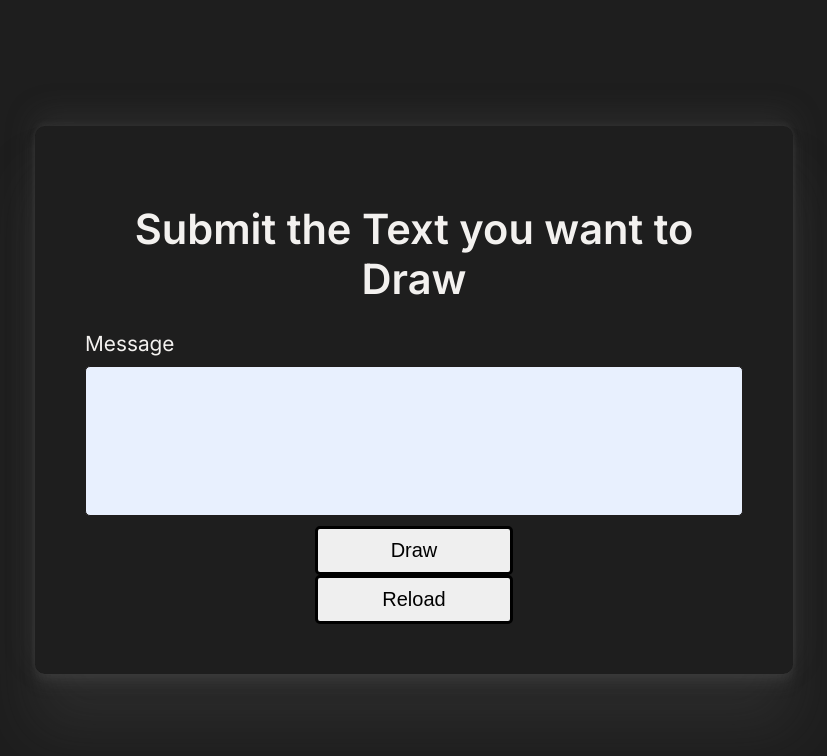
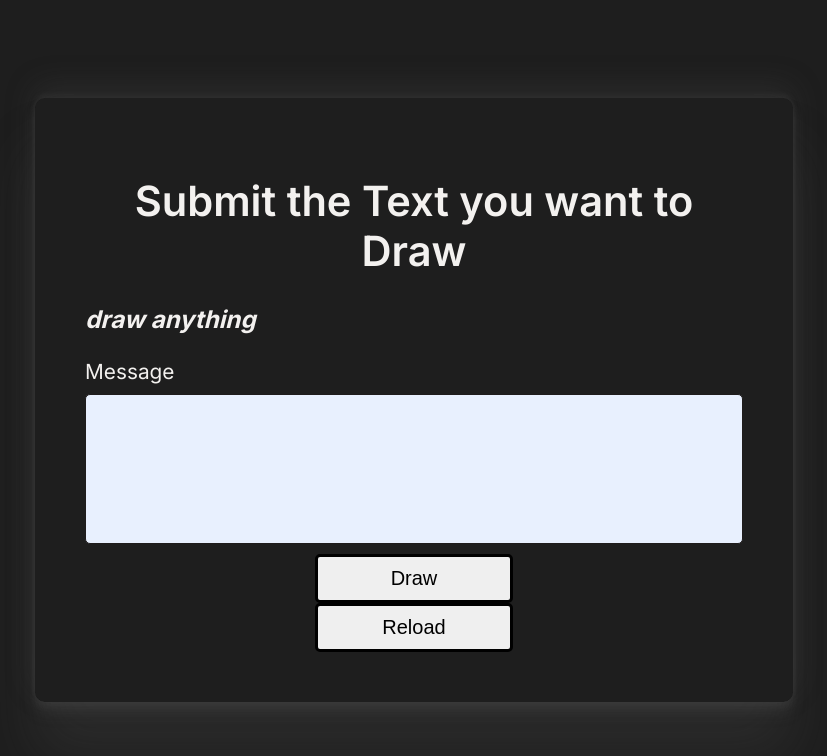
Before and after one commit to rohit-010/draw-nextapp, a Next.js app: page / in a window 1280 px wide. Shown: the top 756 px of the page, without its empty margins (226-1053 px from the left). Built offline with nearby package versions, Linux system fonts and the light colour scheme.

Commit message:
draw anything

```diff
--- a/app/page.tsx
+++ b/app/page.tsx
@@ -43,6 +43,9 @@ export default function Home() {
   return (
     <form className="container" onSubmit={handleSubmit}>
       <h1>Submit the Text you want to Draw</h1>
+      <h3>
+        <i>draw anything</i>
+      </h3>
       <div className="message block">
         <label htmlFor="frm-message">Message</label>
         <textarea id="frm-message" rows={6} name="message"></textarea>
```
